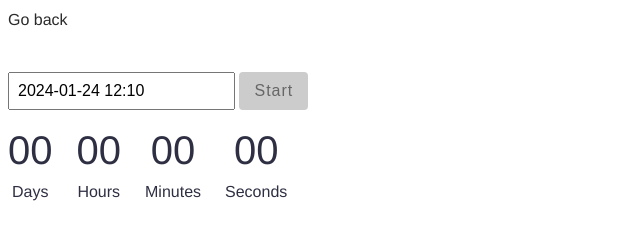
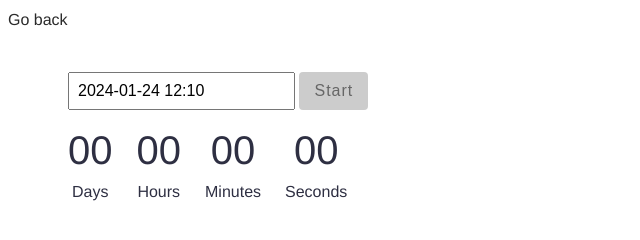
Before and after one commit to Sashiy1/goit-js-hw-10-1, a website built with Vite: page src/1-timer.html in a window 1280 px wide. Shown: the whole page, without its empty margins (0-640 px from the left). Built offline with nearby package versions, Linux system fonts and the light colour scheme.

Commit message:
copy of the original rep hw-10, to avoid gh-pages issue, final

```diff
--- a/src/css/styles.css
+++ b/src/css/styles.css
@@ -60,6 +60,7 @@ ul {
   padding: 8px;
   font-size: 16px;
   margin-bottom: 10px;
+  margin-left: 60px;
 }
 
 #datetime-picker[disabled] {
@@ -90,6 +91,7 @@ button[data-start][disabled] {
 .timer {
   display: flex;
   gap: 24px;
+  margin-left: 60px;
 }
 
 .field {
```
